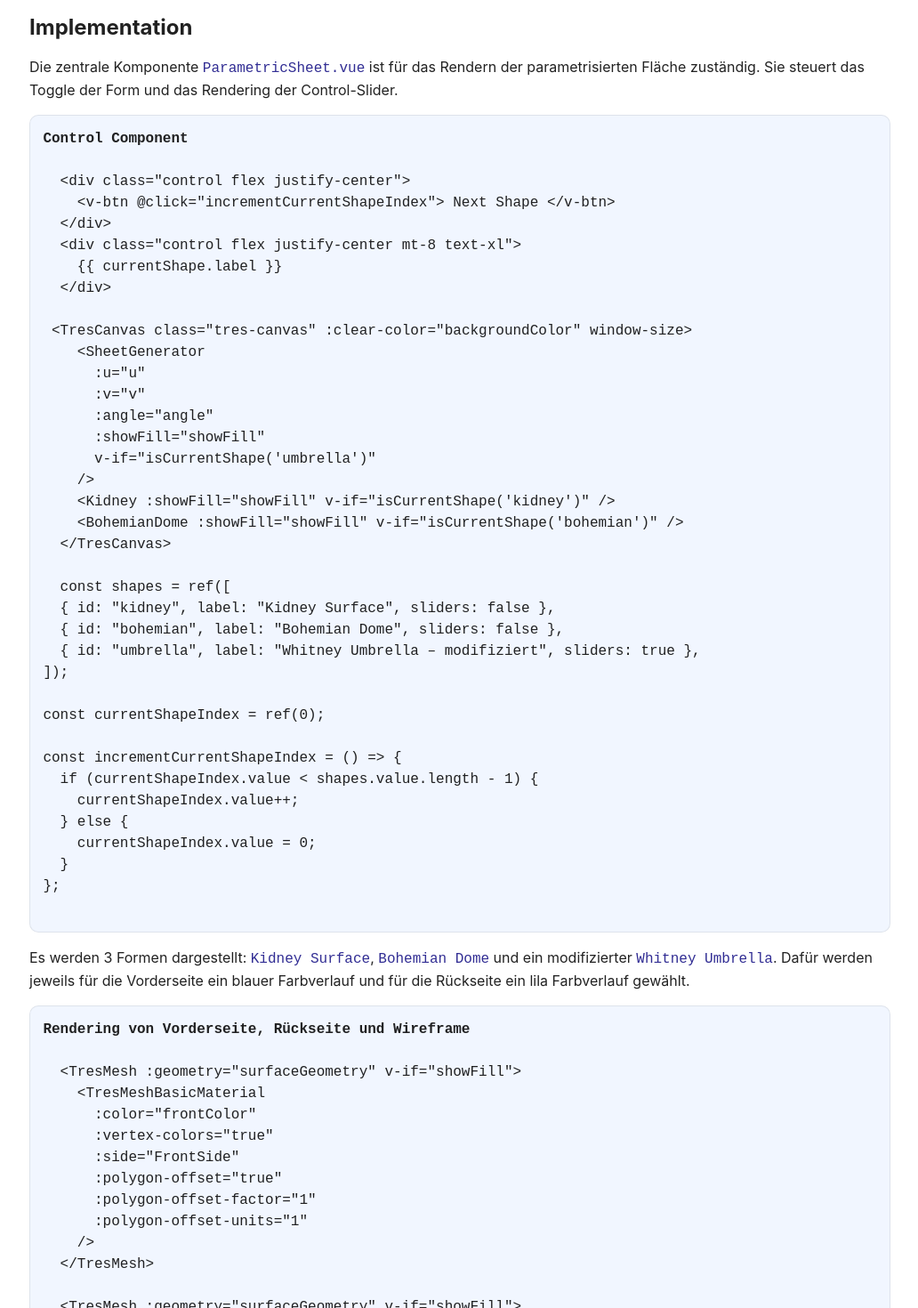
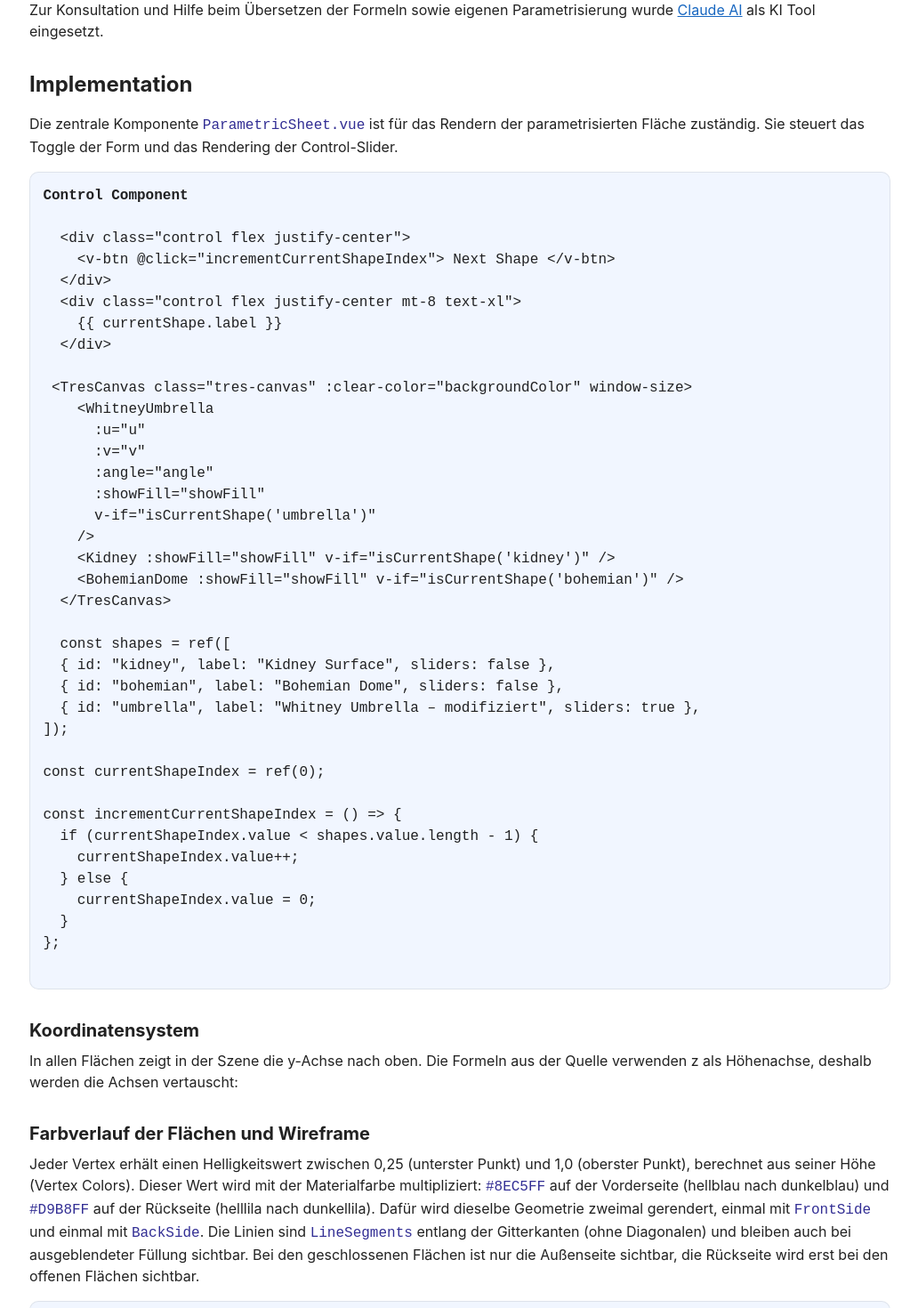
Before and after one commit to yijilu85/gvt, a Vue app: page /documentation in a window 1280 px wide. Shown: the part 577-2047 px from the top of the page at 89% size, without its empty margins (123-1155 px from the left). Built offline with nearby package versions, Linux system fonts and the light colour scheme; a small style sheet from the web is missing.

Commit message:
final doc

```diff
--- a/src/components/WhitneyUmbrella.vue
+++ b/src/components/WhitneyUmbrella.vue
@@ -82,15 +82,15 @@ const positions = computed(() => {
   for (let row = 0; row <= n; row++) {
     for (let col = 0; col <= n; col++) {
       const u = props.u * (-1 + (2 * col) / n);
-      const vNorm = -1 + (2 * row) / n; // -1 … 1
+      const vNorm = -1 + (2 * row) / n;
       const v = props.v * vNorm;
 
       const psi = Math.atan(t * vNorm) + base;
 
       const k = (row * (n + 1) + col) * 3;
-      pos[k] = u * Math.sin(psi); // x
-      pos[k + 1] = v * v; // y
-      pos[k + 2] = u * Math.cos(psi); // z
+      pos[k] = u * Math.sin(psi);
+      pos[k + 1] = v * v;
+      pos[k + 2] = u * Math.cos(psi);
     }
   }
   return new BufferAttribute(pos, 3);
--- a/src/pages/Documentation.vue
+++ b/src/pages/Documentation.vue
@@ -77,6 +77,17 @@
         Das Hosting und Deployment erfolgt über Github Pages, die CI/CD-Pipeline
         wird mit Github Actions umgesetzt.
       </p>
+      <p>
+        Zur Konsultation und Hilfe beim Übersetzen der Formeln sowie eigenen
+        Parametrisierung wurde
+        <a
+          href="https://claude.ai/"
+          target="_blank"
+          class="text-primary underline"
+          >Claude AI</a
+        >
+        als KI Tool eingesetzt.
+      </p>
     </article>
     <article>
       <h2 class="text-2xl font-bold mb-4">Implementation</h2>
@@ -88,18 +99,36 @@
       <pre class="doc-code-block"><strong>Control Component</strong>
        {{ control }}
       </pre>
+      <h3 class="text-xl font-bold mb-2 mt-8">Koordinatensystem</h3>
       <p>
-        Es werden 3 Formen dargestellt: <code>Kidney Surface</code>,
-        <code>Bohemian Dome</code> und ein modifizierter
-        <code>Whitney Umbrella</code>. Dafür werden jeweils für die Vorderseite
-        ein blauer Farbverlauf und für die Rückseite ein lila Farbverlauf
-        gewählt.
+        In allen Flächen zeigt in der Szene die y-Achse nach oben. Die Formeln
+        aus der Quelle verwenden z als Höhenachse, deshalb werden die Achsen
+        vertauscht:
+      </p>
+      <h3 class="text-xl font-bold mb-2 mt-8">
+        Farbverlauf der Flächen und Wireframe
+      </h3>
+      <p>
+        Jeder Vertex erhält einen Helligkeitswert zwischen 0,25 (unterster
+        Punkt) und 1,0 (oberster Punkt), berechnet aus seiner Höhe (Vertex
+        Colors). Dieser Wert wird mit der Materialfarbe multipliziert:
+        <code>#8EC5FF</code> auf der Vorderseite (hellblau nach dunkelblau) und
+        <code>#D9B8FF</code> auf der Rückseite (helllila nach dunkellila). Dafür
+        wird dieselbe Geometrie zweimal gerendert, einmal mit
+        <code>FrontSide</code> und einmal mit <code>BackSide</code>. Die Linien
+        sind <code>LineSegments</code> entlang der Gitterkanten (ohne
+        Diagonalen) und bleiben auch bei ausgeblendeter Füllung sichtbar. Bei
+        den geschlossenen Flächen ist nur die Außenseite sichtbar, die Rückseite
+        wird erst bei den offenen Flächen sichtbar.
       </p>
       <pre
         class="doc-code-block"
       ><strong>Rendering von Vorderseite, Rückseite und Wireframe</strong>
        {{ templates }}
       </pre>
+      <h3 class="text-xl font-bold mb-2 mt-8">
+        Feste parametrisierte Formen Kidney Surface und Bohemian Dome
+      </h3>
       <p>
         Die Formen <code>Kidney Surface</code> und
         <code>Bohemian Dome</code> haben jeweils feste Parameter und werden mit
@@ -153,38 +182,69 @@
       <pre class="doc-code-block"><strong>Kidney Surface</strong>
        {{ kidney }}
       </pre>
+      <h3 class="text-xl font-bold mb-2 mt-8">
+        Whitney Umbrella – modifiziert
+      </h3>
       <p>
-        Die modifizierte Fläche <code>Whitney Umbrella</code> hat dynamische
-        Parameter. Der Angle Parameter steuert den Öffnungswinkel, an dem die
-        beiden Flügel sich in der Mitte schneiden.
+        Ausgangspunkt ist der <code>Whitney Umbrella</code> (<a
+          href="http://www.3d-meier.de/tut3/Seite22.html"
+          target="_blank"
+          class="text-primary underline"
+          >http://www.3d-meier.de/tut3/Seite22.html</a
+        >) mit den Gleichungen <code>x = u·v</code>, <code>y = u</code>,
+        <code>z = v²</code> und <code>u, v ∈ [−1,5; 1,5]</code>. Die Fläche ist
+        eine Regelfläche: Für festes v ist sie eine Gerade in Richtung (v, 1, 0)
+        durch die Schirmachse. Entlang der Achse durchdringt sich die Fläche
+        selbst (Doppellinie), im Ursprung liegt der Pinch Point.
       </p>
+      <p>
+        Im Original lässt sich der Öffnungswinkel nicht steuern. Die
+        <strong>eigene Variante</strong> ersetzt deshalb die Parametrisierung
+        durch eine Richtungsparametrisierung: Jede Zeile ist eine Gerade durch
+        die Schirmachse in der Höhe v² mit einer Richtung ψ(v) in der
+        Horizontalebene. Der Parameter <code>angle</code> legt fest, wie weit
+        sich diese Richtungen auffächern.
+      </p>
+      <pre class="doc-code-block"><strong>Eigene Parametrisierung</strong>
+{{ whiteneyCustom }}
+        </pre>
       <v-table>
         <thead>
           <tr>
-            <th class="text-left">Fläche</th>
-            <th class="text-left">U</th>
-            <th class="text-left">V</th>
-            <th class="text-left">Angle</th>
-            <th class="text-left">Quelle</th>
+            <th class="text-left">Parameter</th>
+            <th class="text-left">Bedeutung</th>
+            <th class="text-left">Wirkung</th>
           </tr>
         </thead>
         <tbody>
           <tr>
-            <td>Modifizierter Whitney Umrella</td>
-            <td>u = props.u * (-1 + 2 * col / n)</td>
-            <td>v= props.v * vNorm → y = v * v</td>
-            <td>[10°, 170°]</td>
-            <td>
-              <a
-                href="http://www.3d-meier.de/tut3/Seite22.html"
-                target="_blank"
-                class="text-primary underline"
-                >http://www.3d-meier.de/tut3/Seite22.html</a
-              >
-            </td>
+            <td>U (Prop <code>u</code>)</td>
+            <td>halbe Länge jeder Zeile</td>
+            <td>Breite der Flügel 2U, unabhängig vom Winkel</td>
+          </tr>
+          <tr>
+            <td>V (Prop <code>v</code>)</td>
+            <td>Parameterbereich in Höhenrichtung</td>
+            <td>Höhe der obersten Zeilen V² (wächst quadratisch)</td>
+          </tr>
+          <tr>
+            <td>θ (Prop <code>angle</code>)</td>
+            <td>Öffnungswinkel zwischen den beiden Randkanten</td>
+            <td>Slider 10° bis 170°, im Code auf [1°, 170°] begrenzt</td>
           </tr>
         </tbody>
       </v-table>
+      <h4 class="text-lg font-bold mb-2 mt-6">Grenzen</h4>
+      <p>
+        Für θ → 180° geht tan(θ/2) gegen unendlich. Der Winkel ψ springt dann
+        nahe v = 0 fast sprunghaft von einem Ende zum anderen. Bei 24 Zeilen
+        liegt nur die mittlere Zeile in diesem Übergang, wodurch sich ein
+        flaches Dreieck am Boden um den Pinch Point bildet. Deshalb ist θ auf
+        170° begrenzt. Wie das Original ist die Fläche nicht abwickelbar, die
+        Gitterzellen werden also verzerrt. Sie ist keine exakte Lösung der
+        Whitney-Gleichung, behält aber die Struktur: gerade Zeilen,
+        Selbstdurchdringung entlang der Achse und den Pinch Point im Ursprung.
+      </p>
       <pre
         class="doc-code-block"
       ><strong>Modifizierter Whitney Umbrella</strong>
@@ -204,7 +264,7 @@ const control = `
   </div>
 
  <TresCanvas class="tres-canvas" :clear-color="backgroundColor" window-size>
-    <SheetGenerator
+    <WhitneyUmbrella
       :u="u"
       :v="v"
       :angle="angle"
@@ -302,6 +362,14 @@ const positions = computed(() => {
   return new BufferAttribute(pos, 3);
 });`;
 
+const whiteneyCustom = `
+u ∈ [−U, U],  v ∈ [−V, V],  θ = angle
+
+ψ(v) = arctan( tan(θ/2) · v / V ) + θ/2 + 45°
+
+x(u, v) = u · sin ψ(v)
+y(u, v) = v²
+z(u, v) = u · cos ψ(v)`;
 const whiteney = `
 const props = withDefaults(
   defineProps<{
@@ -336,9 +404,9 @@ const positions = computed(() => {
       const psi = Math.atan(t * vNorm) + base;
 
       const k = (row * (n + 1) + col) * 3;
-      pos[k] = u * Math.sin(psi); // x
-      pos[k + 1] = v * v; // y
-      pos[k + 2] = u * Math.cos(psi); // z
+      pos[k] = u * Math.sin(psi);
+      pos[k + 1] = v * v;
+      pos[k + 2] = u * Math.cos(psi);
     }
   }
   return new BufferAttribute(pos, 3);
```
